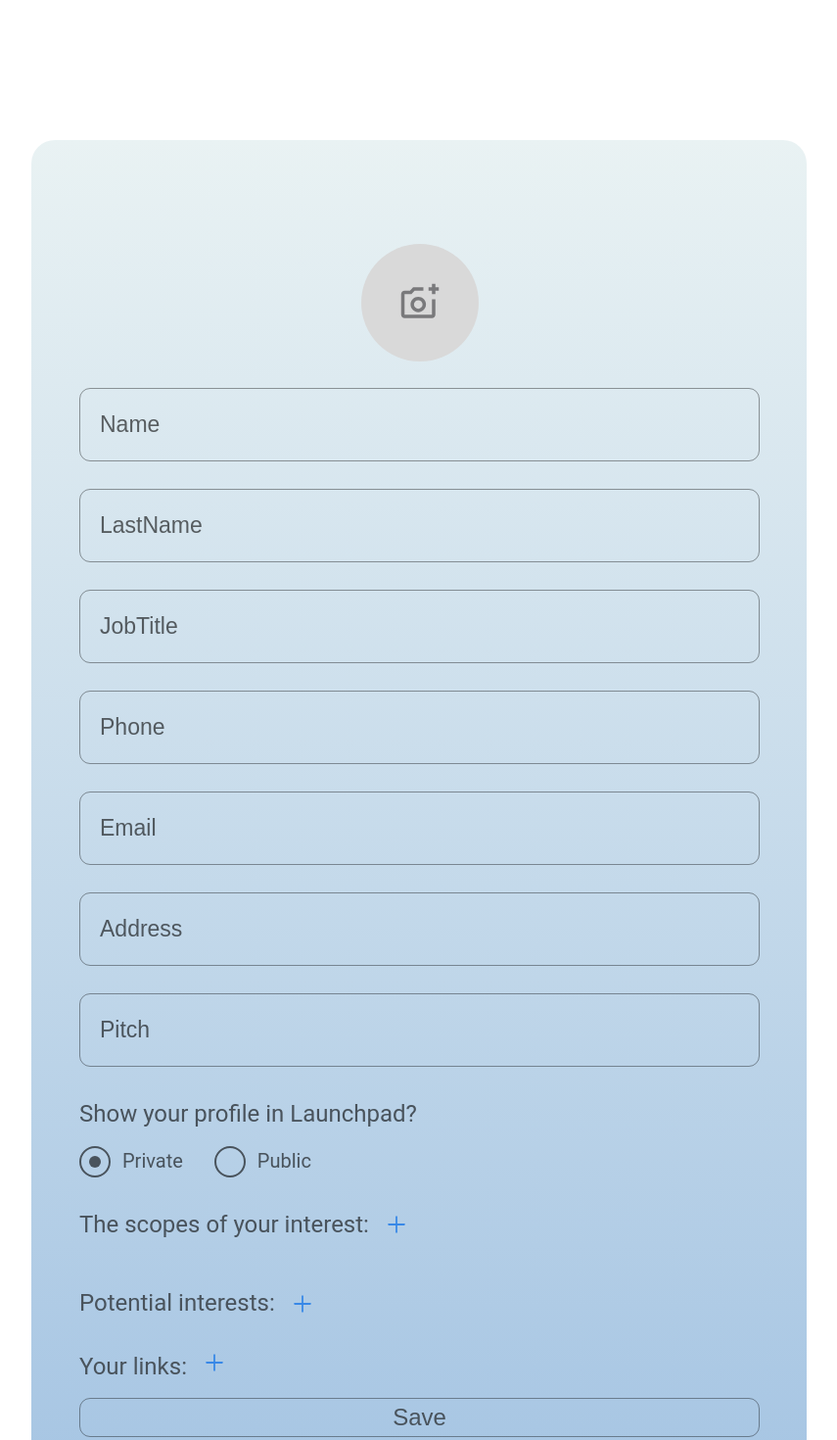
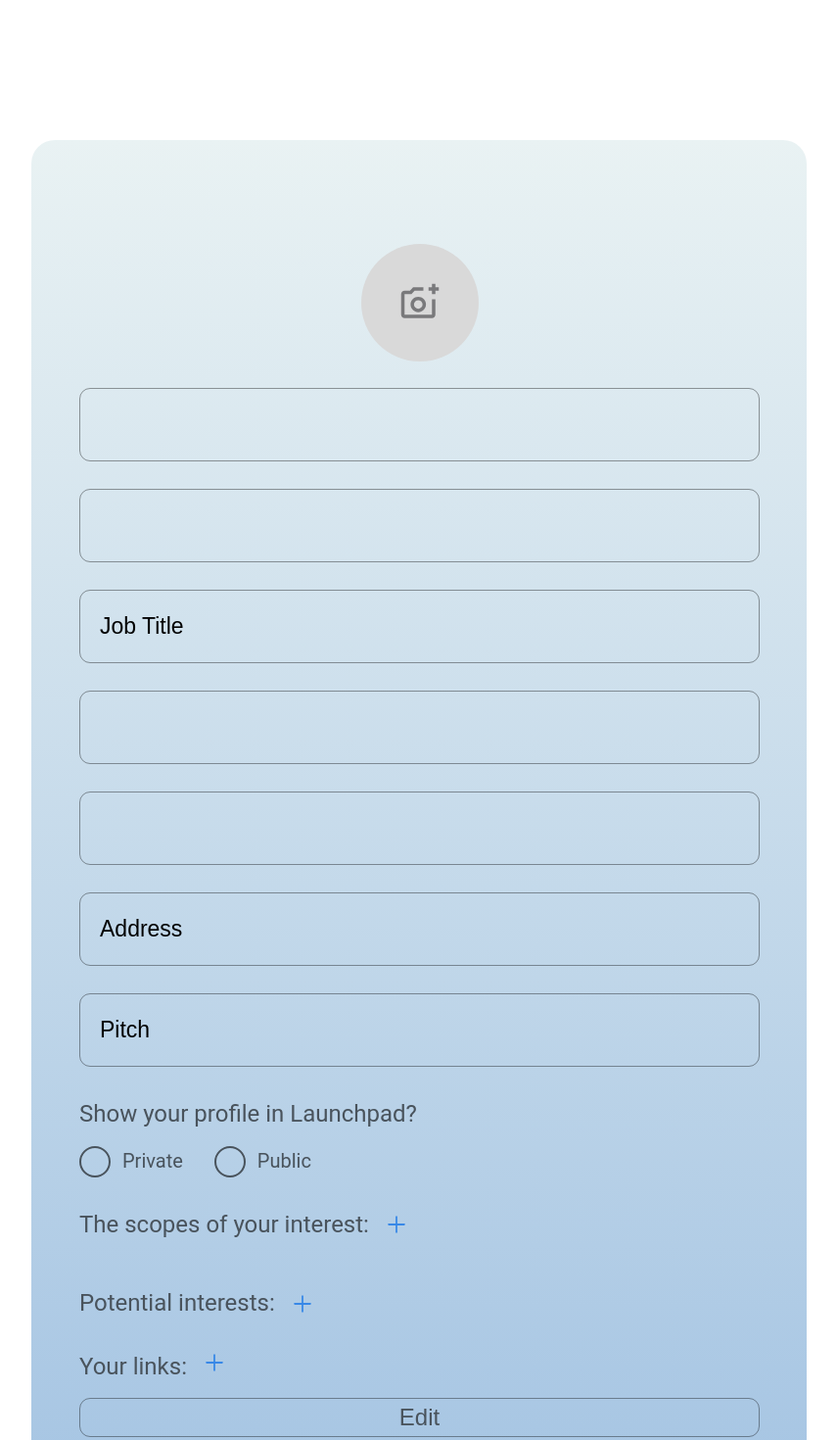
Before and after one commit to Beljawski/user-profile-dashboard, a React (Create React App) app in the folder user-profile-dashboard/: page / in a window 1280 px wide. Shown: the top 1470 px of the page at 98% size, without its empty margins (397-1252 px from the left). Built offline with nearby package versions, Linux system fonts and the light colour scheme.

Commit message:
profileView_added

```diff
--- a/user-profile-dashboard/src/components/ProfileEdit/index.jsx
+++ b/user-profile-dashboard/src/components/ProfileEdit/index.jsx
@@ -1,4 +1,4 @@
-import React, { useEffect, useState } from 'react';
+import React, { useState } from 'react';
 import { useForm } from 'react-hook-form';
 import s from './index.module.css';
 import shared from '../../shared.module.css';
--- a/user-profile-dashboard/src/components/ProfileEdit/index.module.css
+++ b/user-profile-dashboard/src/components/ProfileEdit/index.module.css
@@ -29,22 +29,10 @@
   margin-top: 5px;
 }
 
-.deleteButton,
-.saveButton {
-  /* border: solid 1px #49535C; */
-  /* padding: 5px 16px;
-  border-radius: 100px;
-  margin: 21px 0;
-  width: 40px;
-  height: 40px; */
-}
-
 .saveButton,
 .deleteButton {
   font-size: 32px;
-  /* Beispielgröße */
-  color: #333;
-  /* Beispiel Farbe */
+  color: #1C1B1F;
 }
 
 .avatarPreview {
@@ -53,10 +41,6 @@
   border-radius: 50%;
   overflow: hidden;
   border: 1px solid #ccc;
-}
-
-.radio_visibility_container {
-  font-size: 24px;
 }
 
 .remove_button {
--- a/user-profile-dashboard/src/components/ProfileView/index.jsx
+++ b/user-profile-dashboard/src/components/ProfileView/index.jsx
@@ -1,79 +1,149 @@
 import React from 'react';
 import shared from '../../shared.module.css';
 import s from './index.module.css';
-
+import Placeholder from '../../assets/images/avatar_placeholder.svg';
+import { AiOutlinePlus } from 'react-icons/ai';
+import { RiDeleteBin5Line } from 'react-icons/ri';
 
 function ProfileView({ profileData, onEdit }) {
+  const {
+    name,
+    lastName,
+    jobTitle,
+    phone,
+    email,
+    address,
+    pitch,
+    interests = [],
+    potentialInterests = [],
+    links = [],
+    avatar,
+    showProfile,
+  } = profileData;
+
   return (
     <div className={shared.profile_container}>
-
-      <form className={shared.content_container}>
-      <div className={s.avatar_container}>
-      <img src={profileData.avatar} alt="Avatar" className={s.avatar}/>
+      <div className={shared.content_container}>
+        {/* Avatar Display */}
+        <div className={shared.avatar_container}>
+          <div className={s.avatar_wrapper}>
+            {avatar ? (
+              <img src={avatar} alt="Avatar" className={s.avatarPreview} />
+            ) : (
+              <img src={Placeholder} alt="Avatar placeholder" className={s.img_placeholder} />
+            )}
           </div>
-        <div className={s.view_form}>
-          {/* Read-Only Fields */}
-          <div className={s.field_group}>
-            <label>Name:</label>
-            <span className={s.readonly_field}>{profileData.name}</span>
         </div>
 
-          <div className={s.field_group}>
-            <label>Last Name:</label>
-            <span className={s.readonly_field}>{profileData.lastName}</span>
+        {/* Static fields with readOnly */}
+        <div className={shared.input_container}>
+          <input type="text" value={name} className={shared.input} readOnly />
+          <input type="text" value={lastName} className={shared.input} readOnly />
+          <input type="text" value={jobTitle || 'Job Title'} className={shared.input} readOnly />
+          <input type="text" value={phone} className={shared.input} readOnly />
+          <input type="email" value={email} className={shared.input} readOnly />
+          <input type="text" value={address || 'Address'} className={shared.input} readOnly />
+          <input type="text" value={pitch || 'Pitch'} className={shared.input} readOnly />
         </div>
 
-          <div className={s.field_group}>
-            <label>Job Title:</label>
-            <span className={s.readonly_field}>{profileData.jobTitle}</span>
-          </div>
-
-          <div className={s.field_group}>
-            <label>Email:</label>
-            <span className={s.readonly_field}>{profileData.email}</span>
-          </div>
-
-          <div className={s.field_group}>
-            <label>Phone:</label>
-            <span className={s.readonly_field}>{profileData.phone}</span>
-          </div>
-
-          <div className={s.field_group}>
-            <label>Profile Visibility:</label>
-            <span className={s.readonly_field}>
-              {profileData.showProfile === 'private' ? 'Private' : 'Public'}
-            </span>
-          </div>
-
-          {/* Interests */}
-          <div className={s.tags_container}>
-            <label>Interests:</label>
-            <div className={s.tags_list}>
-              {profileData.interests?.map((item, index) => (
-                <span key={index} className={s.tag_item}>
-                  {item}
-                </span>
+        {/* Radio buttons for profile visibility */}
+        <div className={s.radio_visibility_container}>
+          <label className={shared.label}>Show your profile in Launchpad?</label>
+          <div className={shared.radio_group}>
+            {['private', 'public'].map((option) => (
+              <label key={option} className={shared.radio_label}>
+                <input
+                  type="radio"
+                  value={option}
+                  checked={showProfile === option}
+                  disabled // Hier wird das Input-Feld nicht bearbeitbar gemacht
+                  className={shared.radio_input}
+                />
+                {option.charAt(0).toUpperCase() + option.slice(1)}
+              </label>
             ))}
           </div>
         </div>
 
+{/* Interests */}
+<div className={shared.interests_container}>
+  <label className={shared.label}>The scopes of your interest:</label>
+  <div className={s.tag_container}>
+  {interests.length > 0 ? (
+    interests.map((interest, index) => (
+      interest.trim() ? (
+        <div className={s.tag}>
+        <span  key={interest}
+          className={s.interests_input}>
+          {interest}
+          </span>
+        </div>
+      ) : null
+    ))
+  ) : null}
+    <AiOutlinePlus
+            className={shared.add_button}
+          />
+  </div>
+
+</div>
+        {/* Potential interests */}
+        <div className={shared.interests_container}>
+        <label className={shared.label}>Potential interests:</label>
+        <div className={s.tag_container}>
+          {potentialInterests.length > 0 ? (
+            potentialInterests.map((interest, index) => (
+              interest.trim() ? (
+                <div className={s.tag}>
+                <span key={index} className={s.interests_input}>
+                  {interest}
+                </span>
+                </div>
+               ) : null
+              ))
+            ) : null}
+                <AiOutlinePlus
+            className={shared.add_button}
+          />
+        </div>
+        </div>
+
         {/* Links */}
-          {/* <div className={s.links_container}>
-            <label>Links:</label>
-            <div className={s.links_list}>
-              {profileData.links?.map((item, index) => (
-                <span key={index} className={s.link_item}>
-                  {item}
-                </span>
-              ))}
+        <div className={shared.links_container}>
+        <label className={shared.label}>Your links:</label>
+          {links.length > 0
+            ? links.map((link, index) => (
+              link.name.trim() ? (
+                <div key={index} className={shared.link_item}>
+                   <input
+                type="text"
+                value={link.name}
+
+                className={shared.link_input}
+              />
+              <input
+                type="url"
+                placeholder="URL"
+                value={link.url}
+                className={shared.link_input}
+              />
+              <RiDeleteBin5Line
+                className={shared.remove_icon}
+              />
+
                 </div>
-          </div> */}
-
+                ) : null
+              ))
+            : null}
+               <AiOutlinePlus
+            className={shared.add_button}
+          />
+        </div>
         <button type="button" className={shared.button} onClick={onEdit}>
         Edit
       </button>
       </div>
-      </form>
+
     </div>
   );
 }
--- a/user-profile-dashboard/src/components/ProfileView/index.module.css
+++ b/user-profile-dashboard/src/components/ProfileView/index.module.css
@@ -1,11 +1,50 @@
-.avatar_container {
+.avatar_wrapper{
+  display: flex;
+  flex-direction: justify-content;
+}.avatarPreview {
+  width: 120px;
+  height: 120px;
+  border-radius: 50%;
+  overflow: hidden;
+  border: 1px solid #ccc;
+}
+.img_placeholder{
+  flex-direction: justify-content;
+  align-self: center;
+}
+.interests_container {
+  display: flex;
+  align-items: center;
+  margin-top: 16px;
+}
+.tag_container {
     display: flex;
-    flex-direction: column;
+    flex-wrap: wrap;
+    gap: 21px 0;
+}
+
+.tag {
+    display: inline-flex;
     align-items: center;
-  }
+    background-color: transparent;
+    border: solid 1px #49535C;
+    border-radius: 100px;
+    overflow: hidden;
+    margin-right: 16px;
+    position: relative;
+    min-width: 70px; /* Auto width to fit content */
+}
 
-  .avatar {
-    border-radius: 50%;
-    object-fit: cover; /* Schneidet das Bild passend zu */
-    border: 2px solid #ccc; /* Optional: Rahmen */
-  }
+
+.interests_input {
+    display: inline-block;
+    border: none;
+    background-color: transparent;
+    font-size: 24px;
+    color: #49535C;
+    padding: 5px 16px;
+    box-sizing: border-box;
+    width: auto; /* Ensures the input adjusts to the tag's width */
+    white-space: nowrap;
+    overflow: hidden;
+}
--- a/user-profile-dashboard/src/pages/ProfilePage/index.jsx
+++ b/user-profile-dashboard/src/pages/ProfilePage/index.jsx
@@ -6,7 +6,7 @@ import s from './index.module.css';
 
 function ProfilePage() {
     const [profileData, setProfileData] = useState(null);
-    const [isEditing, setIsEditing] = useState(true);
+    const [isEditing, setIsEditing] = useState(false);
 
     useEffect(() => {
       const storedData = getFromLocalStorage('profileData');
--- a/user-profile-dashboard/src/shared.module.css
+++ b/user-profile-dashboard/src/shared.module.css
@@ -46,6 +46,7 @@
 .input {
     box-sizing: border-box;
     width: 100%;
+    width: 695px;
     font-size: 23px;
     padding: 23px 20px;
     border: solid 1.4px #00000061;
@@ -71,7 +72,9 @@
     margin: 16px 16px 16px 0;
     white-space: nowrap;
 }
-
+.radio_visibility_container {
+    font-size: 24px;
+  }
 .radio_group {
     /* margin-top: 16px; */
     display: flex;
@@ -137,37 +140,35 @@
     display: flex;
     flex-wrap: wrap;
     gap: 21px 0;
+    width: 100%;
 }
 
 .tag {
-    display: flex;
+    display: inline-flex;
     align-items: center;
     background-color: transparent;
     border: solid 1px #49535C;
     border-radius: 100px;
     overflow: hidden;
-    max-width: 200px;
     margin-right: 16px;
     position: relative;
+    min-width: 70px; /* Auto width to fit content */
 }
+
 
 .interests_input {
     display: inline-block;
     border: none;
     background-color: transparent;
-    width: auto;
-    max-width: 100%;
     font-size: 24px;
     color: #49535C;
     padding: 5px 16px;
     box-sizing: border-box;
-    width: auto;
+    width: auto; /* Ensures the input adjusts to the tag's width */
     white-space: nowrap;
-    /* Verhindert Zeilenumbrüche */
     overflow: hidden;
-    /* Verhindert, dass Text überläuft */
-    /* text-overflow: ellipsis; Zeigt "..." an, wenn der Text zu lang ist */
 }
+
 
 .interests_input:focus {
     outline: none;
```
Lines whose indentation alone changed are shown as unchanged.
